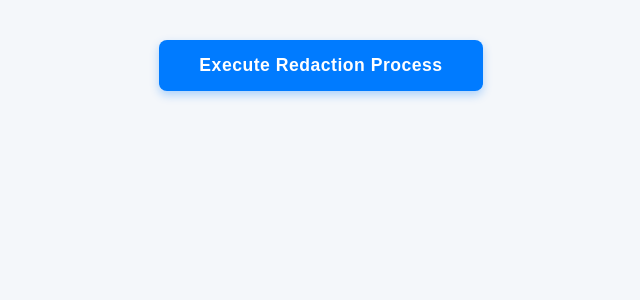
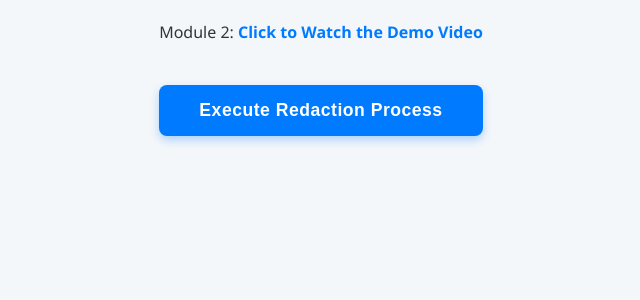
Before and after one commit to Vimeth22/Module2, a Flask app: page / in a window 1280 px wide. Shown: the part 170-470 px from the top of the page, without its empty margins (319-959 px from the left). Run offline with Flask 3, Linux system fonts and the light colour scheme.

Commit message:
initial commit

```diff
--- a/templates/index.html
+++ b/templates/index.html
@@ -102,9 +102,18 @@
             <h1>Automated Privacy Redaction System</h1>
         </header>
 
+    <p>
+      Module 2:
+      <a href="https://drive.google.com/file/d/1pL_3deNyGLGV_aF6xAxFPECSWtYtujDu/view?usp=sharing" target="_blank" style="color: #007bff; text-decoration: none; font-weight: bold;">
+        Click to Watch the Demo Video
+      </a>
+    </p>
+  </div>
+
         <form method="POST" class="action-form">
             <input type="submit" value="Execute Redaction Process" class="action-button">
         </form>
+
 
         <section class="image-results-grid">
             {% if original %}
```
Also changed, not shown: 1 other file.
